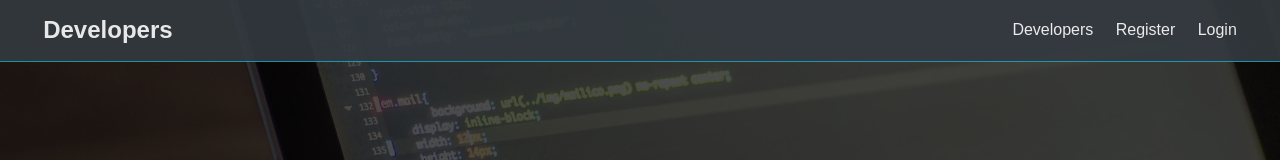
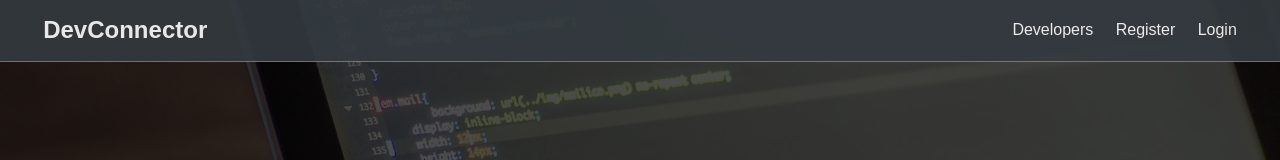
Before and after one commit to pzl233/MERN, a React (Create React App) app in the folder client/: page / in a window 1280 px wide. Shown: the top 160 px of the page. Built offline with nearby package versions, Linux system fonts and the light colour scheme; no server answers.

Commit message:
Update Navbar.js

```diff
--- a/client/src/components/layout/Navbar.js
+++ b/client/src/components/layout/Navbar.js
@@ -42,7 +42,7 @@ export const Navbar = ({ auth: { isAuthenticated, loading }, logout }) => {
     return (
         <nav className="navbar bg-dark">
         <h1>
-        <a href='#!'>Developers</a>
+        <a href=''>DevConnector</a>
         </h1>
         { !loading && (<Fragment> { isAuthenticated ? authLinks : guestLinks }</Fragment>)}
       </nav>
```
